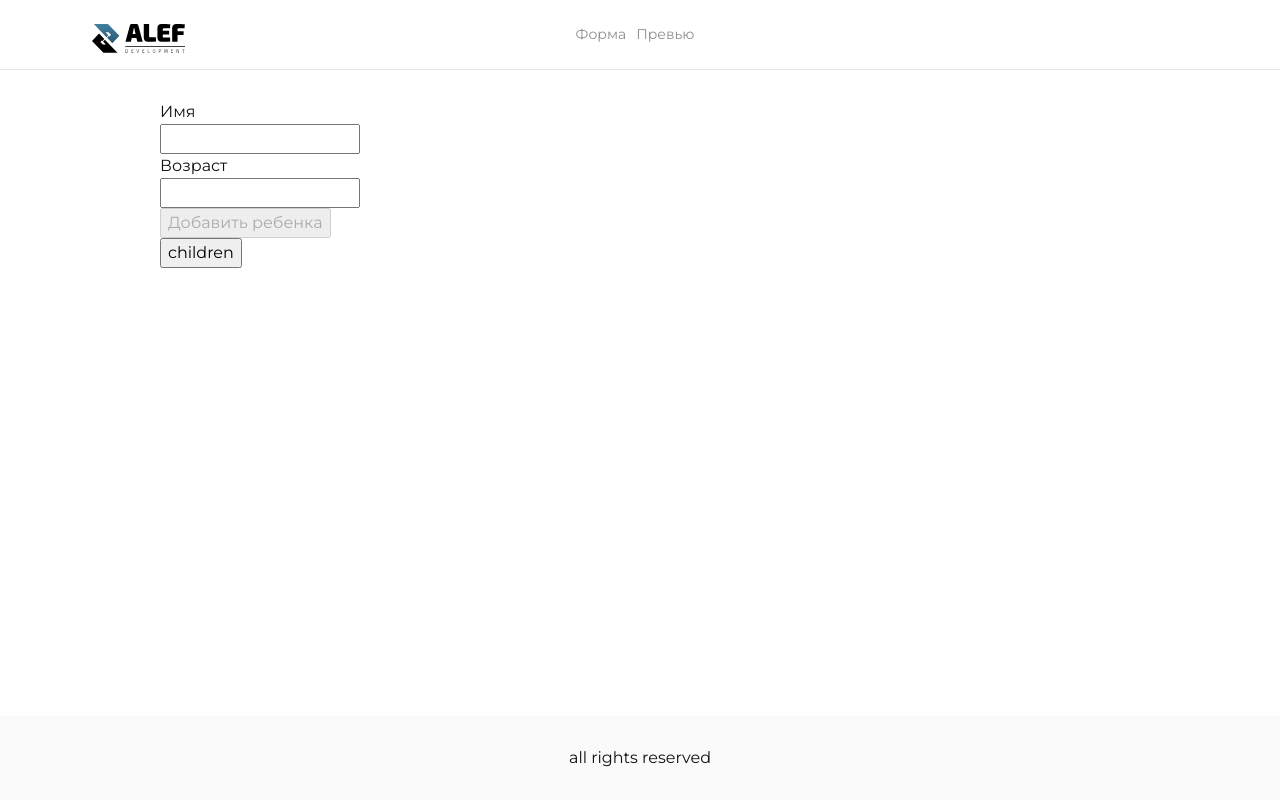
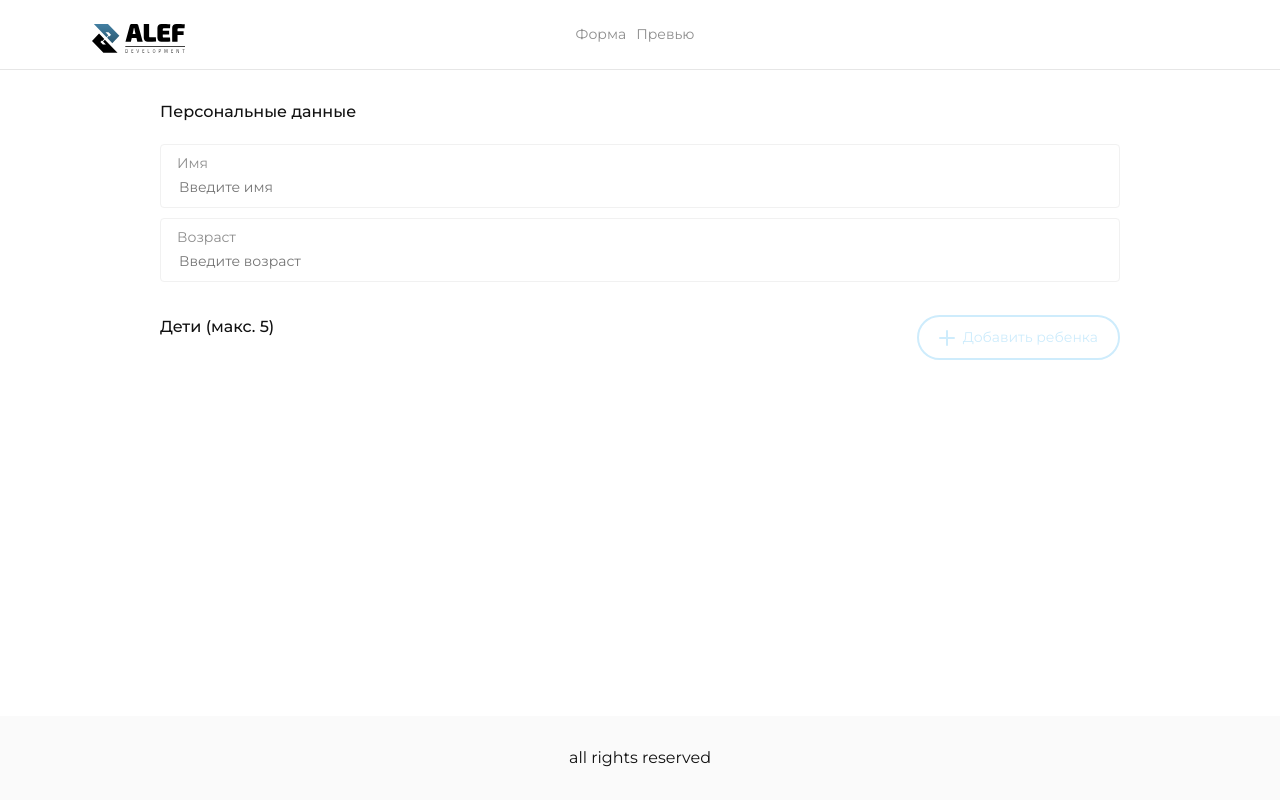
Before and after one commit to vas1levnv/alef-test, a Vue app: page / in a window 1280 px wide. Built offline with nearby package versions, Linux system fonts and the light colour scheme.

Commit message:
готовое решение

```diff
--- a/src/App.vue
+++ b/src/App.vue
@@ -42,32 +42,33 @@
   min-height: 100vh;
 }
 
-header{
+header {
   display: flex;
   padding: 24px 92px;
   position: relative;
   border-bottom: 1px solid rgba(17, 17, 17, 0.1);
 }
 
-.logo{
+.logo {
   position: absolute;
   left: 92px;
   top: 24px;
 }
 
-.nav{
+.nav {
   text-align: center;
   width: 100%;
   font-size: 14px;
   color: rgba(17, 17, 17, 0.48);
 }
 
-.nav-item{
+.nav-item {
   margin-right: 10px;
 }
 
 main {
   flex: 1 1 0;
+  padding: 30px 0;
 }
 
 footer {
--- a/src/components/InputChild.vue
+++ /dev/null
@@ -1,60 +0,0 @@
-<template>
-  <div>
-    <label for="name">
-      <span v-show="isErrorName" style="color: red">Введите имя</span>
-      <span>Имя</span>
-      <input
-          @blur="blurNameInput"
-          @focus="isErrorName = false"
-          v-model="name"
-          id="name" type="text">
-    </label>
-    <label for="age">
-      <span v-show="isErrorAge" style="color: red">Введите возраст</span>
-      <span>Возраст</span>
-      <input
-          @blur="blurAgeInput"
-          @focus="isErrorAge = false"
-          v-model="age"
-          id="age" type="number">
-    </label>
-    <div>
-      <button @click="$emit('remove', child.id)">Удалить</button>
-    </div>
-  </div>
-</template>
-
-<script>
-export default {
-  props: ['child','currentChild'],
-  name: "InputChild",
-  data() {
-    return {
-      name: null,
-      age: null,
-      isErrorName: false,
-      isErrorAge: false,
-    }
-  },
-  methods: {
-    blurNameInput() {
-      if (this.name === null) {
-        this.isErrorName = true
-      } else {
-        this.currentChild.name = this.name
-      }
-    },
-    blurAgeInput() {
-      if (this.age === null) {
-        this.isErrorAge = true
-      }else {
-        this.currentChild.age = this.age
-      }
-    },
-  },
-}
-</script>
-
-<style scoped>
-
-</style>
--- a/src/pages/Main.vue
+++ b/src/pages/Main.vue
@@ -1,80 +1,98 @@
 <template>
   <form @submit.prevent class="main-form">
+    <div class="main-form-title">Персональные данные</div>
+    <div style="margin-bottom: 33px">
       <label for="name">
-      <span v-show="isErrorName" style="color: red">Введите имя</span>
-      <span>Имя</span>
+        <span v-show="isErrorName" class="main-form-error">Введите имя</span>
+        <span class="main-form-text">Имя</span>
         <input
             @blur="blurNameInput"
             @focus="isErrorName = false"
-          v-model="name"
+            v-bind:value="name"
+            placeholder="Введите имя"
+            @input="name=$event.target.value"
             id="name" type="text">
       </label>
       <label for="age">
-      <span v-show="isErrorAge" style="color: red">Введите возраст</span>
-      <span>Возраст</span>
+        <span v-show="isErrorAge" class="main-form-error">Введите возраст</span>
+        <span class="main-form-text">Возраст</span>
         <input
             @blur="blurAgeInput"
             @focus="isErrorAge = false"
-          v-model="age"
+            v-bind:value="age"
+            placeholder="Введите возраст"
+            @input="age=$event.target.value"
             id="age" type="number">
       </label>
+    </div>
     <div>
+      <div style="display: flex;justify-content: space-between;margin-bottom: 11px">
+        <div style="font-weight: 500;">
+          Дети (макс. 5)
+        </div>
         <button
+            class="btn btn-primary-outline"
             @click="addChild"
             v-show="children.length < 6"
-          :disabled="checkIsEmptyInputs">Добавить ребенка
+            :disabled="checkIsEmptyInputs">
+          <span class="btn-plus"></span>
+          <span>Добавить ребенка</span>
         </button>
+      </div>
       <div v-show="children.length > 0 && children.length <6">
         <label for="nameChild">
-          <span v-show="isErrorNameChild" style="color: red">Введите имя</span>
-          <span>Имя</span>
+          <span v-show="isErrorNameChild" class="main-form-error">Введите имя</span>
+          <span>Имя ребенка</span>
           <input
               @blur="blurNameInputChild"
               @focus="isErrorNameChild = false"
-              v-model="nameChild"
+              v-bind:value="nameChild"
+              placeholder="Введите имя ребенка"
+              @input="setNameInputChild"
               id="nameChild" type="text">
         </label>
         <label for="ageChild">
-          <span v-show="isErrorAgeChild" style="color: red">Введите возраст</span>
-          <span>Возраст</span>
+          <span v-show="isErrorAgeChild" class="main-form-error">Введите возраст</span>
+          <span>Возраст ребенка</span>
           <input
               @blur="blurAgeInputChild"
               @focus="isErrorAgeChild = false"
-              v-model="ageChild"
+              v-bind:value="ageChild"
+              placeholder="Введите возраст ребенка"
+              @input="setAgeInputChild"
               id="ageChild" type="number">
         </label>
       </div>
     </div>
-    <div v-for="child in children">
+    <div class="main-form-child-item" v-show="child.name" v-for="child in children" :key="child.id">
+      <div class="main-form-child-item-content">
+        <div>Имя</div>
         <div>{{ child.name }}</div>
+      </div>
+      <div class="main-form-child-item-content">
+        <div>Возраст</div>
         <div>{{ child.age }}</div>
-      <button @click="removeChild(child.id)">Удалить</button>
       </div>
-    <!--    <InputChild v-for="child in children"
-                    @remove="removeChild"
-                    v-bind:child="child"
-                    v-bind:currentChild="currentChild"
-                    :key="child"/>-->
-    <button @click="console.log(children)">children</button>
+      <button class="main-form-child-item-btn" @click="removeChild(child.id)">Удалить</button>
+    </div>
+    <button v-show="children.length>0" class="btn btn-primary" :disabled="checkIsSaveBtn" @click="saveForm">Сохранить
+    </button>
   </form>
 </template>
 
 <script>
 
-import InputChild from "@/components/InputChild.vue";
-
 export default {
   name: "Main",
-  components: {InputChild},
 
   data() {
     return {
-      name: null,
-      age: null,
+      name: '',
+      age: '',
       isErrorName: false,
       isErrorAge: false,
-      nameChild: null,
-      ageChild: null,
+      nameChild: '',
+      ageChild: '',
       isErrorNameChild: false,
       isErrorAgeChild: false,
       isShowChildInputs: false,
@@ -85,30 +103,36 @@ export default {
   },
   methods: {
     blurNameInput() {
-      if (this.name === null) {
+      if (this.name === '') {
         this.isErrorName = true
       }
     },
     blurAgeInput() {
-      if (this.age === null) {
+      if (this.age === '') {
         this.isErrorAge = true
       }
     },
 
     blurNameInputChild() {
-      if (this.nameChild === null) {
+      if (this.nameChild === '') {
         this.isErrorNameChild = true
-      } else {
-        this.currentChild.name = this.nameChild
       }
     },
     blurAgeInputChild() {
-      if (this.ageChild === null) {
+      if (this.ageChild === '') {
         this.isErrorAgeChild = true
-      } else {
-        this.currentChild.age = this.ageChild
       }
     },
+    setNameInputChild() {
+      this.nameChild = event.target.value
+      this.currentChild.name = this.nameChild
+    },
+    setAgeInputChild() {
+      this.ageChild = event.target.value
+      this.currentChild.age = this.ageChild
+    },
+
+
     addChild() {
       this.childInc += 1
       this.children = [...this.children, {
@@ -116,18 +140,52 @@ export default {
         name: this.currentChild.name,
         age: this.currentChild.age
       }]
-      this.nameChild=''
-      this.ageChild=''
+      this.nameChild = ''
+      this.ageChild = ''
+      this.currentChild.name = ''
+      this.currentChild.age = ''
     },
     removeChild(id) {
       this.children = this.children.filter(c => c.id !== id)
+    },
+
+    saveForm() {
+      localStorage.clear();
+      if (this.children.length < 5) {
+        this.children = [...this.children, {
+          id: this.childInc,
+          name: this.currentChild.name,
+          age: this.currentChild.age
+        }]
+      }
+      this.children.splice(0, 1)
+      localStorage.setItem('children', JSON.stringify(this.children))
+      localStorage.setItem('name', this.name)
+      localStorage.setItem('age', this.age)
+      this.$router.push({path: 'preview'})
     }
 
   },
   computed: {
     checkIsEmptyInputs: function () {
-      return !(this.name !== null && this.age !== null);
+      if (this.children.length > 0 && this.currentChild.name === '' || this.currentChild.age === '') {
+        return true
+      } else {
+        return !(this.name !== '' && this.age !== '');
       }
+    },
+
+    checkIsSaveBtn: function () {
+      if (this.children.length < 1) {
+        return true
+      } else if (this.children.length === 6) {
+        return false
+      } else if (this.children.length > 0 && this.currentChild.name === '' || this.currentChild.age === '') {
+        return true
+      } else {
+        return !(this.name !== '' && this.age !== '');
+      }
+    },
   }
 
 }
@@ -135,13 +193,138 @@ export default {
 
 <style>
 
-.main-form {
-  margin: 30px 0;
+.main-form-title {
+  font-weight: 500;
+  margin-bottom: 20px;
 }
 
+label {
+  display: block;
+  width: 100%;
+  border: 1px solid #F1F1F1;
+  border-radius: 4px;
+  margin-bottom: 10px;
+  padding: 8px 16px;
+  font-size: 14px;
+}
+
+label input {
+  width: 100%;
+  outline: none;
+  border: none;
+}
+
+.main-form-text {
+  color: rgba(17, 17, 17, 0.48);
+  margin-bottom: 2px;
+}
+
+.main-form-error {
+  color: red;
+  margin-bottom: 2px;
+}
 
 label span {
   display: block;
 }
 
+.btn {
+  display: block;
+  border-radius: 100px;
+  font-size: 14px;
+  padding: 10px 20px;
+  transition: all .3s ease;
+  background: white;
+  cursor: pointer;
+}
+
+.btn-primary-outline {
+  color: #01A7FD;
+  border: 2px solid #01A7FD;
+  display: flex;
+  align-items: center;
+}
+
+.btn-plus {
+  position: relative;
+  width: 16px;
+  height: 16px;
+  margin-right: 8px;
+  display: inline-block;
+}
+
+.btn-plus:before {
+  content: '';
+  position: absolute;
+  top: 0;
+  left: 50%;
+  height: 100%;
+  transform: translateX(-50%);
+  width: 2px;
+  border-radius: 138px;
+  background: #01A7FD;
+  transition: all .3s ease;
+}
+
+.btn-plus:after {
+  content: '';
+  position: absolute;
+  top: 50%;
+  left: 0;
+  transform: translateY(-50%);
+  height: 2px;
+  width: 100%;
+  border-radius: 138px;
+  background: #01A7FD;
+  transition: all .3s ease;
+}
+
+.btn:disabled {
+  color: #CEECFC;
+  border-color: #CEECFC;;
+}
+
+.btn:disabled .btn-plus:before, .btn:disabled .btn-plus:after {
+  background: #CEECFC;
+}
+
+
+.btn-primary {
+  margin-top: 30px;
+  border: none;
+  background: #01A7FD;
+  color: white;
+}
+
+.btn-primary:disabled {
+  color: white;
+  background: #CEECFC;
+}
+
+.main-form-child-item {
+  display: grid;
+  grid-template-columns: 1fr 1fr auto;
+  gap: 18px;
+  margin-bottom: 10px;
+  font-size: 14px;
+}
+
+.main-form-child-item-content {
+  border: 1px solid #F1F1F1;
+  border-radius: 4px;
+  padding: 8px 16px;
+}
+
+.main-form-child-item-content div:first-child {
+  color: rgba(17, 17, 17, 0.48);
+  margin-bottom: 2px;
+}
+
+.main-form-child-item-btn {
+  border: none;
+  background: white;
+  color: #01A7FD;
+  cursor: pointer;
+}
+
 </style>
--- a/src/pages/Preview.vue
+++ b/src/pages/Preview.vue
@@ -1,13 +1,90 @@
 <template>
-<h1>User</h1>
+  <div class="preview-title">Персональные данные</div>
+  <div class="preview-parent" v-show="name">
+    {{ name }}, {{ age }} {{ textAge(age) }}
+  </div>
+  <div v-show="children">
+    <div class="preview-title">Дети</div>
+    <div class="preview-children" v-for="child in children">
+      <div class="preview-children-item">{{ child.name }}, {{ child.age }} {{ textAge(child.age) }}</div>
+    </div>
+  </div>
 </template>
 
 <script>
 export default {
-    name: "Preview"
+  name: "Preview",
+  data() {
+    return {
+      name: localStorage.name,
+      age: localStorage.age,
+      text: '',
+      children: JSON.parse(localStorage.children),
+    }
+  },
+  methods: {
+    textAge: function (age) {
+      let count = age % 100;
+      if (count >= 5 && count <= 20) {
+        this.text = 'лет';
+      } else {
+        count = count % 10;
+        if (count === 1) {
+          this.text = 'год';
+        } else if (count >= 2 && count <= 4) {
+          this.text = 'года';
+        } else {
+          this.text = 'лет';
+        }
+      }
+      return this.text;
+    }
+
+  },
+
+  computed: {
+
+    /*    let count = age % 100;
+        if (count >= 5 && count <= 20) {
+          this.text = 'лет';
+        } else {
+           count = count % 10;
+          if (count === 1) {
+            this.text = 'год';
+          } else if (count >= 2 && count <= 4) {
+            this.text = 'года';
+          } else {
+            this.text = 'лет';
+          }
+        }
+        return txt;
+      }*/
+  }
 }
+
+
 </script>
 
 <style scoped>
 
+
+.preview-title {
+  font-weight: 500;
+  margin-bottom: 20px;
+}
+
+.preview-parent {
+  font-weight: 700;
+  margin-bottom: 60px;
+}
+
+.preview-children-item {
+  width: fit-content;
+  margin-bottom: 20px;
+  padding: 10px 20px;
+  background: #F1F1F1;
+  border-radius: 5px;
+  font-weight: 700;
+}
+
 </style>
```
Also changed, not shown: 1 other file (tests, documents, lock files or other folders). Lines whose indentation alone changed are shown as unchanged.
